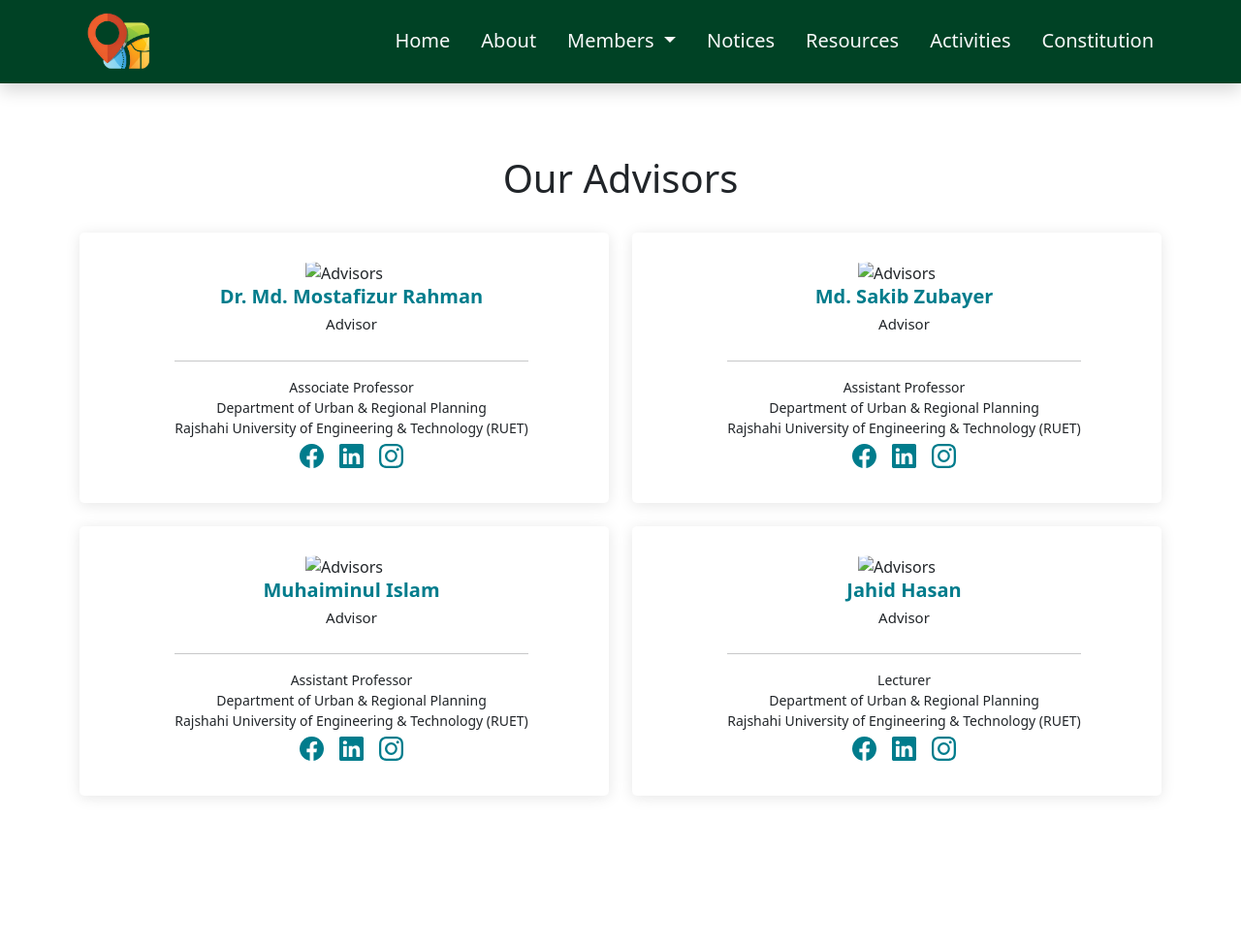
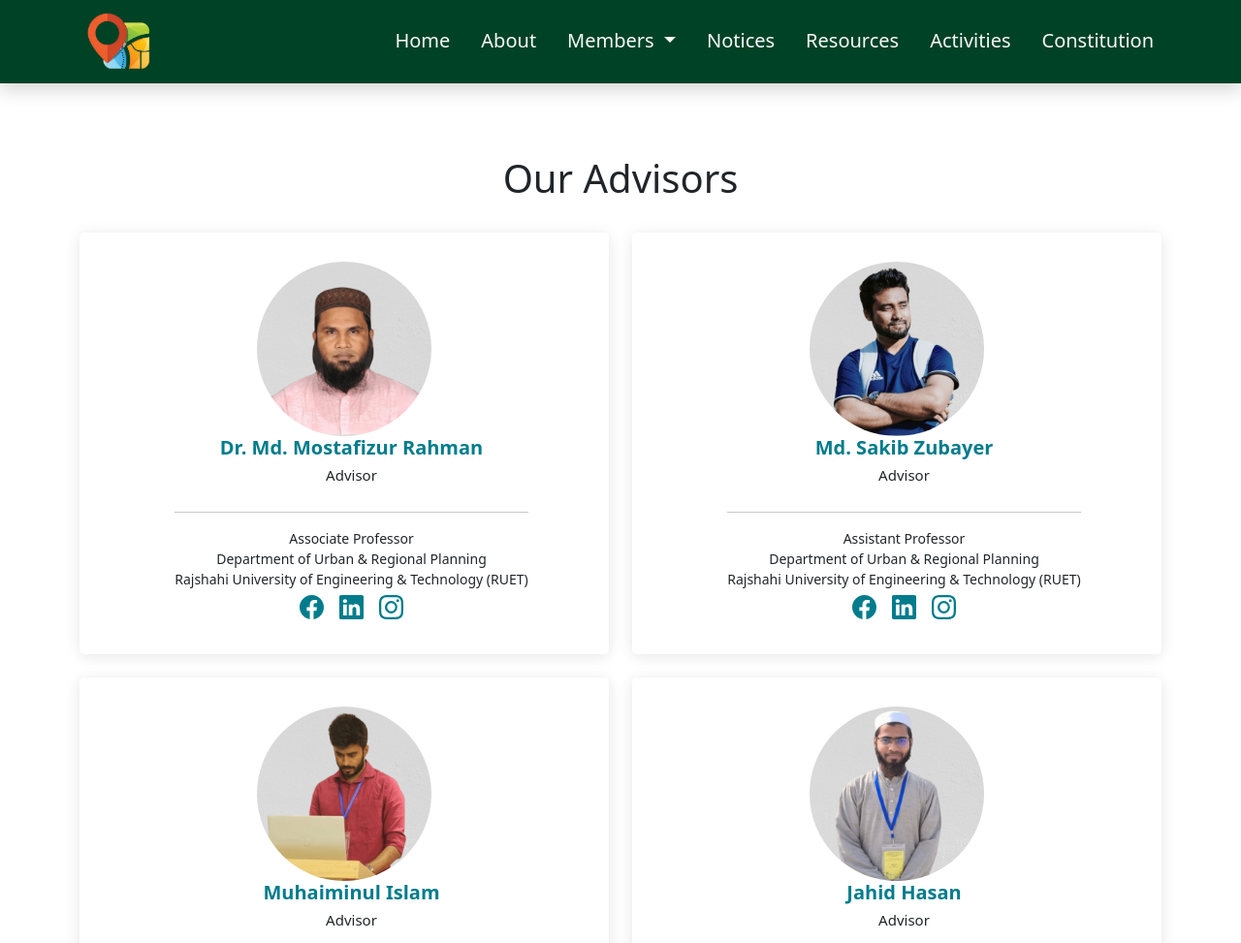
Before and after one commit to habibullah046/RUET-GIS-CLUB, a plain HTML site: page advisors.html in a window 1280 px wide. Shown: the top 973 px of the page at 97% size. Drawn offline with nearby package versions, Linux system fonts and the light colour scheme.

Commit message:
Update advisors.html

```diff
--- a/advisors.html
+++ b/advisors.html
@@ -80,7 +80,7 @@
         <div class="col-lg-6 mt-4">
             <div class="adv-member d-flex flex-column align-items-center">
                 <div class="adv-mem-pic d-flex justify-content-center">
-                    <img src="exe-mem\advisor-1.png" class="img-fluid" alt="Advisors">
+                    <img src="advisor-1.png" class="img-fluid" alt="Advisors">
                 </div>
                 <div class="adv-mem-info">
                     <h5 class="text-center">Dr. Md. Mostafizur Rahman</h5>
@@ -105,7 +105,7 @@
         <div class="col-lg-6 mt-4">
             <div class="adv-member d-flex flex-column align-items-center">
                 <div class="adv-mem-pic d-flex justify-content-center">
-                    <img src="exe-mem/advisor-2.png" class="img-fluid" alt="Advisors">
+                    <img src="advisor-2.png" class="img-fluid" alt="Advisors">
                 </div>
                 <div class="adv-mem-info">
                     <h5 class="text-center">Md. Sakib Zubayer</h5>
@@ -130,7 +130,7 @@
         <div class="col-lg-6 mt-4">
             <div class="adv-member d-flex flex-column align-items-center">
                 <div class="adv-mem-pic d-flex justify-content-center">
-                    <img src="exe-mem\advisor-3.png" class="img-fluid" alt="Advisors">
+                    <img src="advisor-3.png" class="img-fluid" alt="Advisors">
                 </div>
                 <div class="adv-mem-info">
                     <h5 class="text-center">Muhaiminul Islam</h5>
@@ -154,7 +154,7 @@
         <div class="col-lg-6 mt-4">
             <div class="adv-member d-flex flex-column align-items-center">
                 <div class="adv-mem-pic d-flex justify-content-center">
-                    <img src="exe-mem\advisor-4.png" class="img-fluid" alt="Advisors">
+                    <img src="advisor-4.png" class="img-fluid" alt="Advisors">
                 </div>
                 <div class="adv-mem-info">
                     <h5 class="text-center">Jahid Hasan</h5>
```
